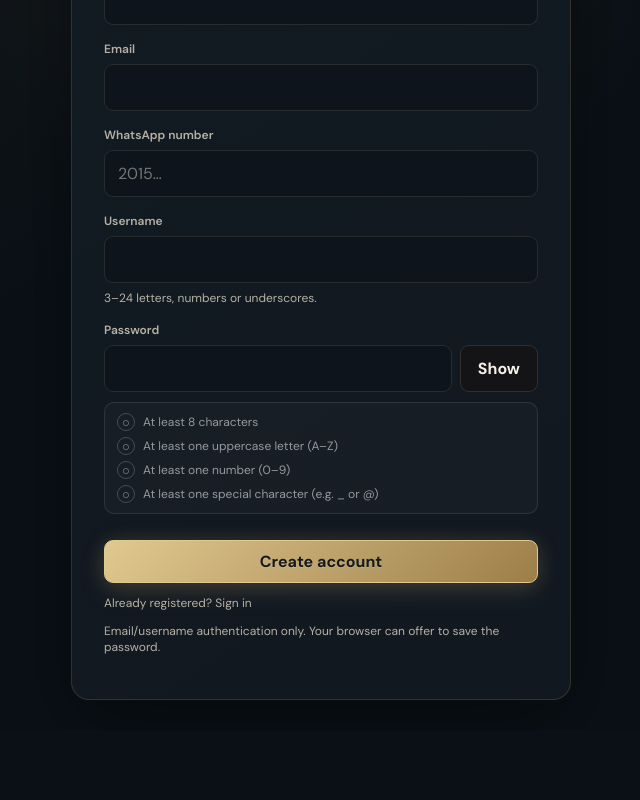
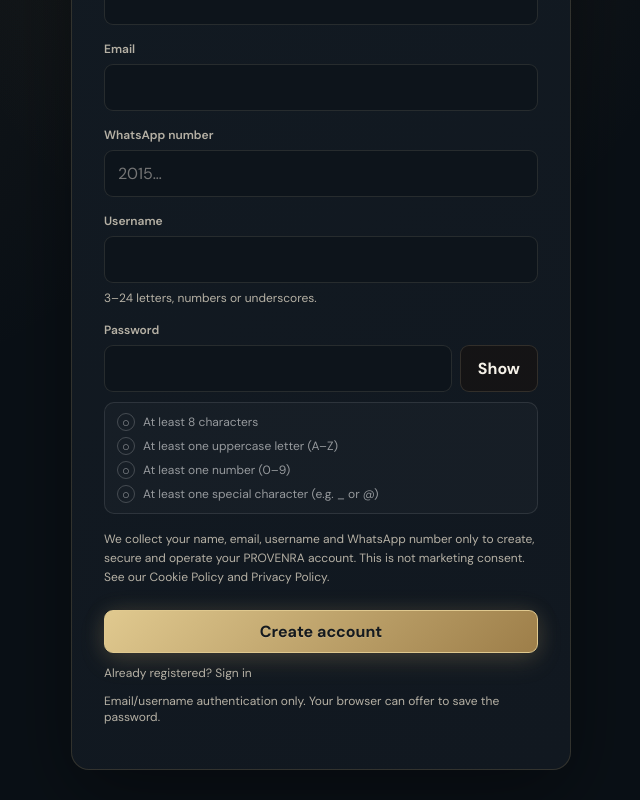
Before and after one commit to d2rkd2rk/Marwan-Swedan-, a Next.js app: page /register in a window 1280 px wide. Shown: the part 464-1264 px from the top of the page, without its empty margins (319-959 px from the left). Before the commit the page ends 1194 px from the top, so only its background shows below. Built offline with nearby package versions, Linux system fonts and the light colour scheme; no server answers.

Commit message:
feat: explain account data use on registration

```diff
--- a/app/auth/AuthForm.tsx
+++ b/app/auth/AuthForm.tsx
@@ -79,6 +79,7 @@ export function AuthForm({mode}:{mode:'login'|'register'}){
        </div>}
    </div>
    {mode==='login'&&<div className="field"><label>Password</label><div style={{display:'flex',gap:8}}><input style={{flex:1}} required name="password" autoComplete="current-password" type={showPassword?'text':'password'}/><button className="btn" type="button" onClick={()=>setShowPassword(!showPassword)}>{showPassword?'Hide':'Show'}</button></div></div>}
+   {mode==='register'&&<p className="small muted" style={{lineHeight:1.6,marginTop:14}}>We collect your name, email, username and WhatsApp number only to create, secure and operate your PROVENRA account. This is not marketing consent. See our <Link href="/cookie-policy">Cookie Policy</Link> and <Link href="/about-us#privacy">Privacy Policy</Link>.</p>}
    <button className="btn primary" style={{width:'100%',marginTop:10}} disabled={busy}>{busy?'Please wait…':mode==='login'?'Sign in':'Create account'}</button>
   </form>}
   {!verificationEmail&&<p className="small muted">{mode==='login'?<>No account? <Link className="registerCta" href="/register">Register</Link> · <Link href="/forgot-password">Forgot password?</Link></>:<>Already registered? <Link href="/login">Sign in</Link></>}</p>}
```
